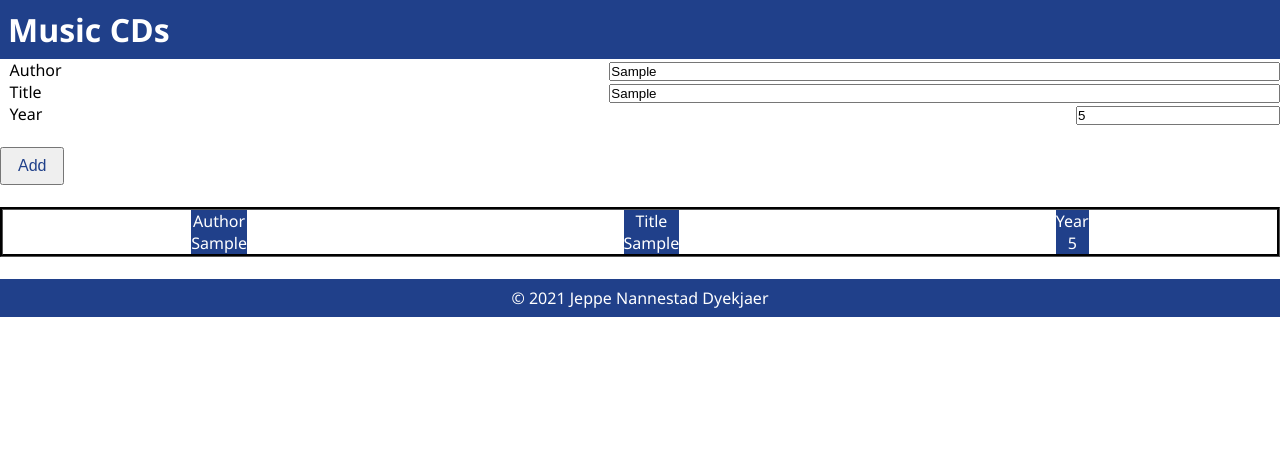
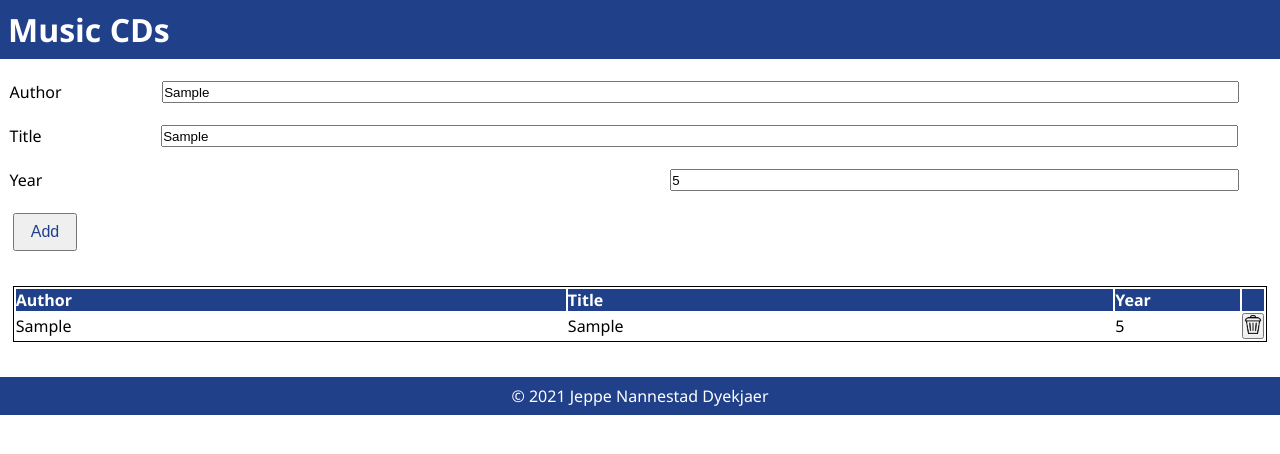
Before and after one commit to Jepp0103/Web_Application_Dev_Tasks, a plain HTML site: page 3._JavaScript/pages/music_cds.html in a window 1280 px wide. Both pictures are taken after typing "Sample", "Sample", "5" into the empty fields and a click on the button "Add". Drawn offline with Linux system fonts and the light colour scheme.

Commit message:
Working on music cds array tasks, css and html exercise

```diff
--- a/3._JavaScript/css/music_cds.css
+++ b/3._JavaScript/css/music_cds.css
@@ -21,29 +21,34 @@ header > h1, footer > p {
 }
 
 #formDiv {
-    display: flex;
-    justify-content: space-around;
-    flex-direction: column;
     padding-left: 0.6em;
+    padding-right: 1em;
 }
 
 #addBtn {
     color: #20408a;
     font-size: 1rem;
     padding: 0.5rem 1rem;
+    margin-left: 0.8em;
 }
 
 .subFormDivs {
     display: flex;
-    justify-content: space-between;
+
 }
 
 .textInput {
-    width: 50em;
+    width: 95%;
+}
+
+.textInputDivs {
+    width: 90%;
+    display: flex;
+    justify-content: flex-end;
 }
 
 #yearInput {
-    width: 15em;
+    width: 50%;
 }
 
 #authorDiv {
@@ -66,11 +71,32 @@ header > h1, footer > p {
 }
 
 #addedAuthorDiv, #addedTitleDiv, #addedYearDiv {
-    text-align: center;
     background-color:#20408a;
-
 }
 
 .recElms {
     color: #FFF;
 }
+
+#listView {
+    margin: 0.8em;
+}
+
+#listView tr > th {
+    background-color:#20408a;
+    color: #FFF;
+    text-align: left;
+}
+
+#listView tr > th:last-child {
+    width: 1%;
+}
+
+/* Changing style of third child object in the row element */
+#listView tr > th:nth-child(3) {
+    width: 10%;
+}
+
+.trashImg {
+    width: 1.4em;
+}
--- a/3._JavaScript/js/better_temperature_converter.js
+++ b/3._JavaScript/js/better_temperature_converter.js
@@ -87,7 +87,6 @@ function calculateTemperatureConversion(fromUnit, toUnit) {
         resultNumber = (tempNumber - 273.15) * 9 / 5 + 32;
         displayResult(tempNumber, fromUnit, resultNumber.toFixed(2), toUnit);
     }
-
 }
 
 function displayResult(tempNumber, fromUnit, resultNumber, toUnit) {
--- a/3._JavaScript/js/music_cds.js
+++ b/3._JavaScript/js/music_cds.js
@@ -1,39 +1,55 @@
-musicRecords = [];
+let musicRecords = [];
+
 window.onload = function () {
-    let addBtn = document.getElementById("addBtn");
     addMusicRecord();
 }
 
 function addMusicRecord() {
+    let addBtn = document.getElementById("addBtn");
+
     addBtn.onclick = function () {
         let authorInput = document.getElementById("authorInput").value;
         let titleInput = document.getElementById("titleInput").value;
         let yearInput = parseInt(document.getElementById("yearInput").value);
 
-        let authorElement = "";
-        let titleElement = "";
-        let yearElement = "";
+        if (authorInput.length === 0 || titleInput.length === 0 || yearInput.length === 0) {
+            alert("Please type some input to all above input fields.")
+        } else {
+            //Adding records to the array
+            musicRecords.push({
+                author: authorInput,
+                title: titleInput,
+                year: yearInput
+            });
 
-        musicRecords.push({
-            author: authorInput,
-            title: titleInput,
-            year: yearInput
-        })
-        let addedAuthorDiv = document.getElementById("addedAuthorDiv");
-        let addedTitleDiv = document.getElementById("addedTitleDiv");
-        let addedYearDiv = document.getElementById("addedYearDiv");
+            let listView = document.getElementById("listView");
 
-        musicRecords.forEach(function (record) {
-            authorElement += "<li>" + record.author + "</li>";
-            titleElement += "<li>" + record.title + "</li>";
-            yearElement += "<li>" + record.year + "</li>";
-        })
+            //Adding elements to the list view
+            listView.innerHTML =
+                "<tr>" +
+                "<th>Author</th>" +
+                "<th>Title</th>" +
+                "<th>Year</th>" +
+                "<th></th>" +
+                "</tr>";
 
+            //Setting the border of the list view
+            listView.style.border = "1px solid black";
+            listView.style.width = "100 %";
 
-        addedAuthorDiv.innerHTML += "<ul class=\"recElms\">" + authorElement + "</ul>";
-        addedTitleDiv.innerHTML += "<ul class=\"recElms\">" + titleElement + "</ul>";
-        addedYearDiv.innerHTML += "<ul class=\"recElms\">" + yearElement + "</ul>";
-
-
+            for (let i = 0; i < musicRecords.length; i++) {
+                listView.innerHTML +=
+                    "<tr id = rec" + i + ">" +
+                    "<td>" + musicRecords[i].author + "</td>" +
+                    "<td>" + musicRecords[i].title + "</td>" +
+                    "<td>" + musicRecords[i].year + "</td>" +
+                    "<td><button id = recDelBtn" + i + "><img class=\"trashImg\" src=\"../img/trashbin.png\"</button ></td > " +
+                    "</tr>";
+            }
+        }
     }
 }
+
+function deleteRecord(buttonId) {
+
+}
--- a/3._JavaScript/pages/music_cds.html
+++ b/3._JavaScript/pages/music_cds.html
@@ -15,6 +15,7 @@
         <h1>Music CDs</h1>
     </header>
     <main>
+        <br>
         <div id="formDiv">
             <div class="subFormDivs">
                 <div id="authorDiv">
@@ -24,19 +25,21 @@
                     <input class="textInput" type="text" name="authorInput" id="authorInput">
                 </div>
             </div>
+            <br>
             <div class="subFormDivs">
                 <div id="titleDiv">
                     <label for="titleInput">Title</label>
                 </div>
-                <div>
+                <div class="textInputDivs">
                     <input class="textInput" type=" text" name="titleInput" id="titleInput">
                 </div>
             </div>
+            <br>
             <div class="subFormDivs">
                 <div id="yearDiv">
                     <label for="yearInput">Year</label>
                 </div>
-                <div>
+                <div class="textInputDivs">
                     <input id="yearInput" type="number" name="yearInput" id="yearInput">
                 </div>
             </div>
@@ -44,17 +47,8 @@
         </div>
         <button id="addBtn">Add</button>
         <br><br>
-        <div id="recordsDiv">
-            <div id="addedAuthorDiv">
-                <p class="recordsElement">Author</p>
-            </div>
-            <div id="addedTitleDiv">
-                <p class="recordsElement">Title</p>
-            </div>
-            <div id="addedYearDiv">
-                <p class="recordsElement">Year</p>
-            </div>
-        </div>
+        <table id="listView">
+        </table>
     </main>
     <br>
     <footer>
```
Also changed, not shown: 3._JavaScript/img/trashbin.png (added).
